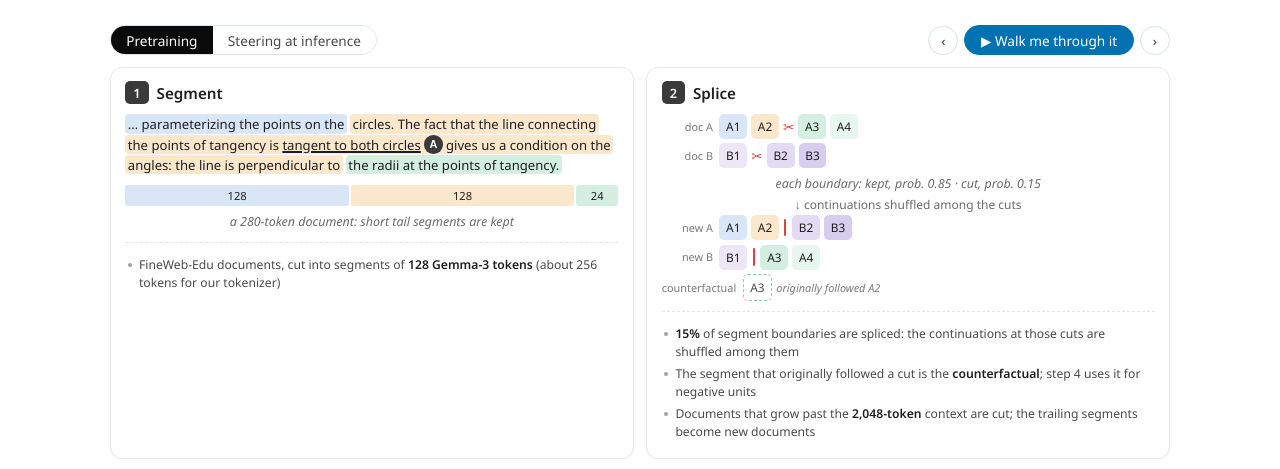
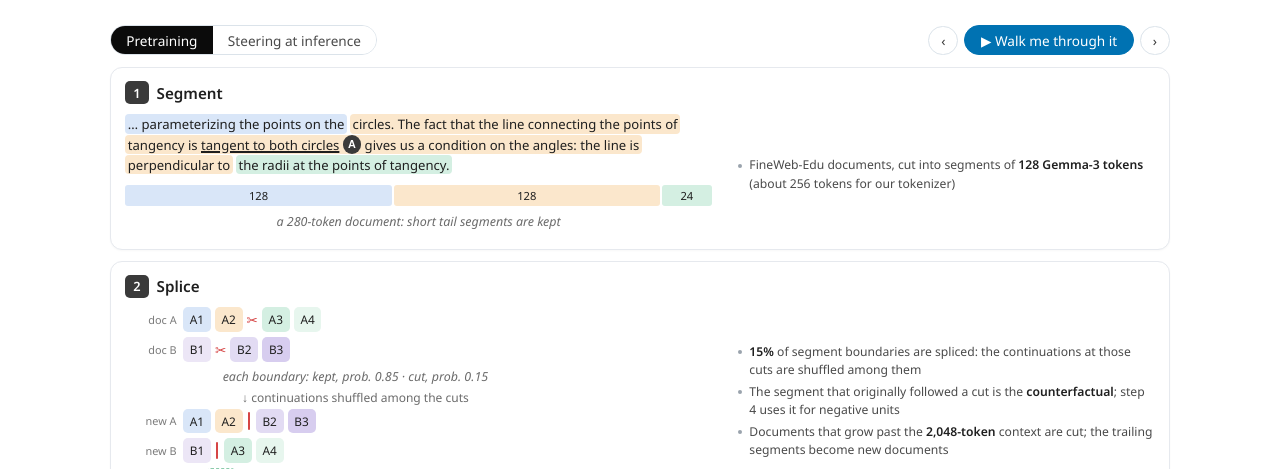
Before and after one commit to mancelle/mancelle.github.io, a plain HTML site: page index.html in a window 1280 px wide. Shown: the part 312-781 px from the top of the page. Drawn offline with Linux system fonts and the light colour scheme; a web font is replaced by a local one.

Commit message:
Figure 1: one full-width row per step, drawing left and details right
Removes the stretched, mostly empty cards in the first row.

Co-Authored-By: Claude Opus 5.5 <noreply@anthropic.com>

```diff
--- a/index.html
+++ b/index.html
@@ -105,13 +105,15 @@
           <div class="fig1-steps">
             <section class="fig1-card" data-step="1">
               <h4><span class="fig1-num">1</span>Segment</h4>
+              <div class="fig1-split"><div class="fig1-split-main">
               <p class="fig1-doc"><span class="seg s1">… parameterizing the points on the</span> <span class="seg s2">circles. The fact that the line connecting the points of tangency is <u class="a-phrase">tangent to both circles</u> <span class="fig1-a fig1-a-html" tabindex="0" title="The same example through steps 1, 3 and 4">A</span> gives us a condition on the angles: the line is perpendicular to</span> <span class="seg s3">the radii at the points of tangency.</span></p>
               <div class="fig1-docbar" aria-label="A 280-token document cut into segments of 128, 128 and 24 tokens"><span class="seg s1" style="flex:128">128</span><span class="seg s2" style="flex:128">128</span><span class="seg s3" style="flex:24">24</span></div>
               <p class="fig1-note fig1-center">a 280-token document: short tail segments are kept</p>
-              <ul class="fig1-facts"><li>FineWeb-Edu documents, cut into segments of <b>128 Gemma-3 tokens</b> (about 256 tokens for our tokenizer)</li></ul>
+              </div><div class="fig1-split-side"><ul class="fig1-facts"><li>FineWeb-Edu documents, cut into segments of <b>128 Gemma-3 tokens</b> (about 256 tokens for our tokenizer)</li></ul></div></div>
             </section>
             <section class="fig1-card" data-step="2">
               <h4><span class="fig1-num">2</span>Splice</h4>
+              <div class="fig1-split"><div class="fig1-split-main">
               <div class="fig1-splice">
                 <div class="sp-row"><span class="sp-lab">doc A</span><span class="seg s1">A1</span><span class="seg s2">A2</span><span class="sp-cut" aria-label="cut">✂</span><span class="seg s3">A3</span><span class="seg s4">A4</span></div>
                 <div class="sp-row"><span class="sp-lab">doc B</span><span class="seg b1">B1</span><span class="sp-cut" aria-label="cut">✂</span><span class="seg b2">B2</span><span class="seg b3">B3</span></div>
@@ -123,7 +125,7 @@
                 <div class="sp-row"><span class="sp-lab">new B</span><span class="seg b1">B1</span><span class="sp-join"></span><span class="seg s3">A3</span><span class="seg s4">A4</span></div>
                 <div class="sp-row sp-cf"><span class="sp-lab">counterfactual</span><span class="seg s3 is-ghost">A3</span><span class="sp-cf-note">originally followed A2</span></div>
               </div>
-              <ul class="fig1-facts"><li><b>15%</b> of segment boundaries are spliced: the continuations at those cuts are shuffled among them</li><li>The segment that originally followed a cut is the <b>counterfactual</b>; step 4 uses it for negative units</li><li>Documents that grow past the <b>2,048-token</b> context are cut; the trailing segments become new documents</li></ul>
+              </div><div class="fig1-split-side"><ul class="fig1-facts"><li><b>15%</b> of segment boundaries are spliced: the continuations at those cuts are shuffled among them</li><li>The segment that originally followed a cut is the <b>counterfactual</b>; step 4 uses it for negative units</li><li>Documents that grow past the <b>2,048-token</b> context are cut; the trailing segments become new documents</li></ul></div></div>
             </section>
             <section class="fig1-card" data-step="3">
               <h4><span class="fig1-num">3</span>Extract features</h4>
--- a/static/css/site.css
+++ b/static/css/site.css
@@ -382,3 +382,9 @@ body { overflow-x: clip; }
 .fig1-heat { max-width: 820px; margin: 0 auto; }
 .fig1-select { grid-template-columns: 1.2fr 1fr !important; }
 @media (max-width: 760px) { .fig1-split, .fig1-select { grid-template-columns: 1fr !important; } }
+/* Every step is a full-width row: drawing on the left, details on the right (no stretched empty cards) */
+.fig1-steps { grid-template-columns: 1fr !important; gap: 0.7rem; }
+.fig1-steps > .fig1-card { grid-column: auto; }
+.fig1-split-side { align-self: center; }
+.fig1-steps > [data-step="1"] .fig1-split, .fig1-steps > [data-step="2"] .fig1-split { grid-template-columns: minmax(0, 1.4fr) minmax(0, 1fr); }
+.fig1-steps > [data-step="2"] .fig1-split-main { max-width: 460px; }
```
